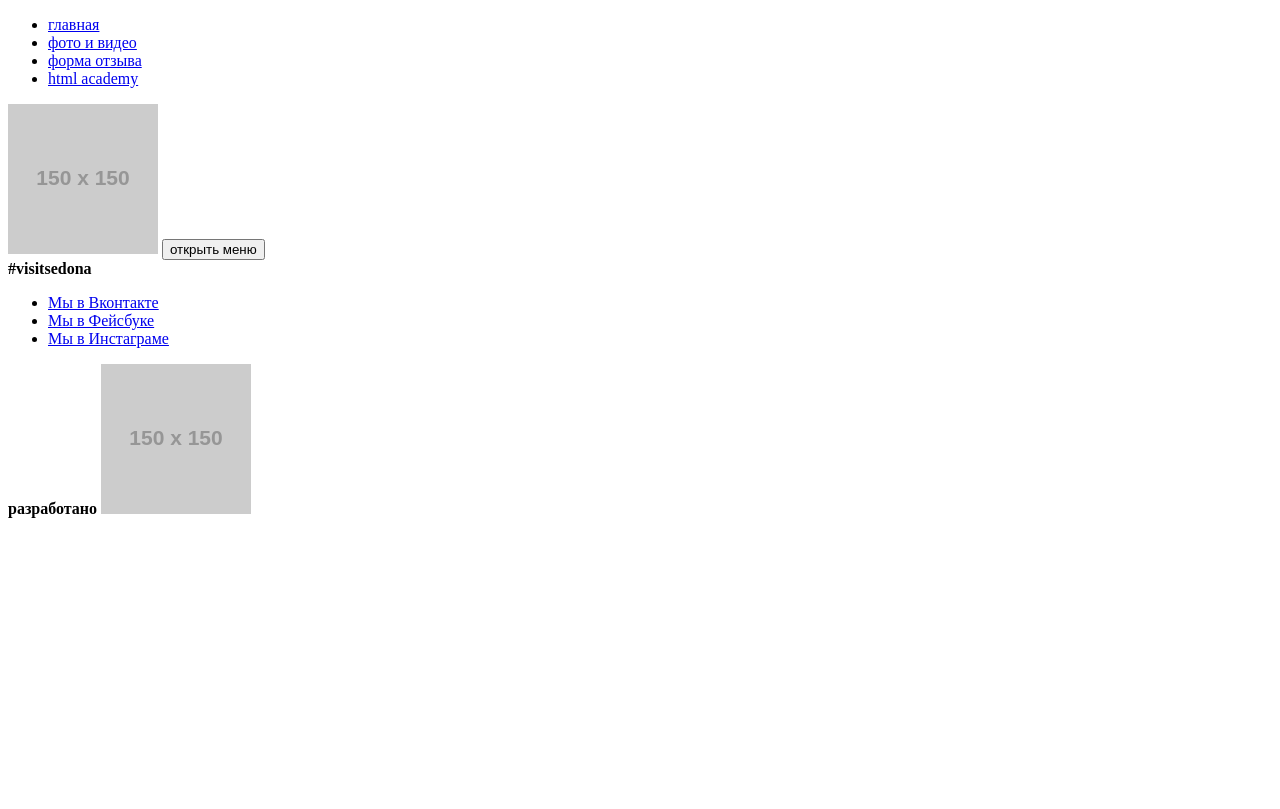
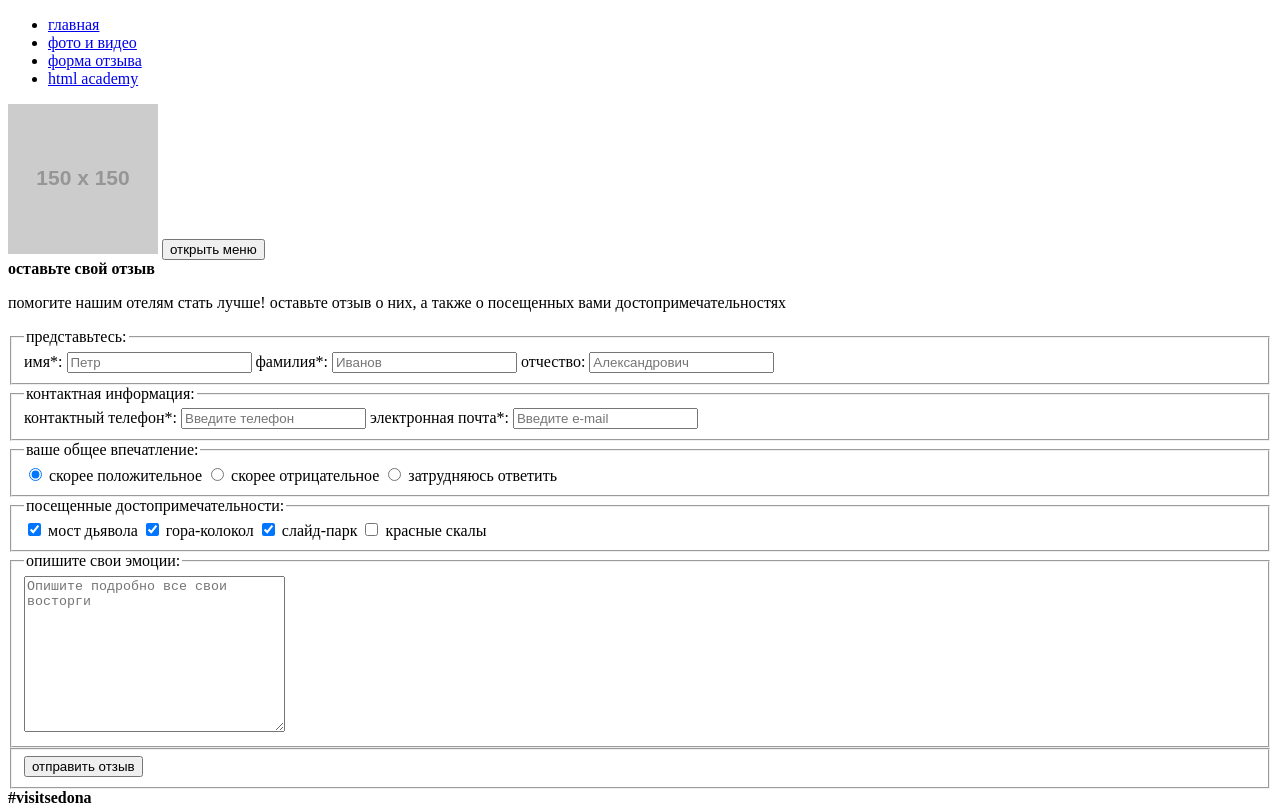
Before and after one commit to Nest1k/197437-sedona-19, a website: page source/form.html in a window 1280 px wide. Shown: the top 809 px of the page. Drawn offline with Linux system fonts and the light colour scheme; placeholder pictures from the web are drawn by us.

Commit message:
завершена разметка

```diff
--- a/source/form.html
+++ b/source/form.html
@@ -18,8 +18,73 @@
       </nav>
     </header>
 
-    <main>
+    <main class="page-form">
 
+      <b class="page-form__title">оставьте свой отзыв</b>
+      <p>помогите нашим отелям стать лучше! оставьте отзыв о них, а также о посещенных вами достопримечательностях</p>
+
+      <form class="form" action="https://echo.htmlacademy.ru">
+
+        <fieldset class="form__section">
+          <legend class="form__section-title">представьтесь:</legend>
+          <div class="textbox">
+            <label class="textbox__title" for="fname">имя*:</label>
+            <input type="text" id="fname" name="fname" placeholder="Петр">
+            <label class="textbox__title" for="lname">фамилия*:</label>
+            <input type="text" id="lname" name="lname" placeholder="Иванов">
+            <label class="textbox__title" for="patronymic">отчество:</label>
+            <input type="text" id="patronymic" name="patronymic" placeholder="Александрович">
+          </div>
+        </fieldset>
+
+        <fieldset class="form__section">
+          <legend class="form__section-title">контактная информация:</legend>
+          <div class="textbox">
+            <label class="textbox__title" for="phone">контактный телефон*:</label>
+            <input type="tel" id="phone" name="phone" placeholder="Введите телефон">
+            <label class="textbox__title" for="mail">электронная почта*:</label>
+            <input type="email" id="mail" name="mail" placeholder="Введите e-mail">
+          </div>
+        </fieldset>
+
+        <fieldset class="form__section">
+          <legend class="form__section-title">ваше общее впечатление:</legend>
+          <div class="toggle">
+            <input type="radio" id="positive" name="positive" checked>
+            <label class="toggle__title" for="positive">скорее положительное</label>
+            <input type="radio" id="negative" name="negative">
+            <label class="toggle__title" for="negative">скорее отрицательное</label>
+            <input type="radio" id="difficult" name="difficult">
+            <label class="toggle__title" for="difficult">затрудняюсь ответить</label>
+          </div>
+        </fieldset>
+
+        <fieldset class="form__section">
+          <legend class="form__section-title">посещенные достопримечательности:</legend>
+          <div class="checkbox">
+            <input type="checkbox" id="devil" name="devil" checked>
+            <label class="checkbox__title" for="devil">мост дьявола</label>
+            <input type="checkbox" id="bell" name="bell" checked>
+            <label class="checkbox__title" for="bell">гора-колокол</label>
+            <input type="checkbox" id="park" name="park" checked>
+            <label class="checkbox__title" for="park">слайд-парк</label>
+            <input type="checkbox" id="rocks" name="rocks">
+            <label class="checkbox__title" for="rocks">красные скалы</label>
+          </div>
+        </fieldset>
+
+        <fieldset class="form__section">
+          <legend class="form__section-title">опишите свои эмоции:</legend>
+          <textarea name="text" cols="30" rows="10" placeholder="Опишите подробно все свои восторги"></textarea>
+        </fieldset>
+
+        <fieldset class="form__section">
+          <div class="form__section-send">
+            <input class="btn" type="submit" value="отправить отзыв">
+          </div>
+        </fieldset>
+
+      </form>
     </main>
 
     <footer class="page-footer">
```
Also changed, not shown: source/index.html (+12 -2 lines), source/photo.html (+15 -0 lines).
